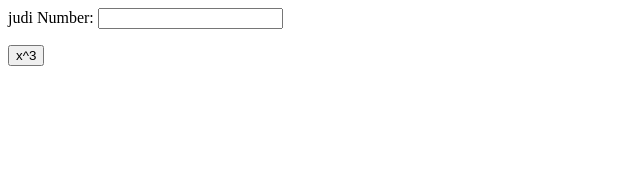
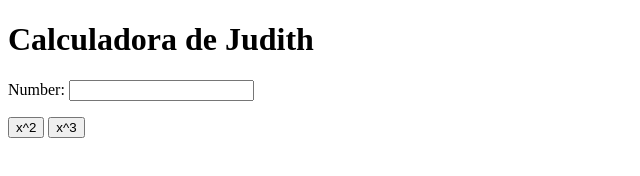
Before and after one commit to judymj-dev/my_calculator_2, a plain HTML site: page index.html in a window 1280 px wide. Shown: the whole page, without its empty margins (0-640 px from the left). Drawn offline with Linux system fonts and the light colour scheme.

Commit message:
x^2 button

```diff
--- a/index.html
+++ b/index.html
@@ -4,10 +4,12 @@
 		<title>Calculator</title>
 		<meta charset="utf-8">
 	</head>
-	<body>judi</h1>
+	<body>
+		<h1>Calculadora de Judith</h1>
 		Number:
 		<input type="text" id="n1">
 		<p>
+			<button onclick="square()"> x^2 </button>
 			<button onclick="cube()"> x^3 </button>
 		</p>
 		<script type="text/javascript">
@@ -15,6 +17,10 @@
 				var num = document.getElementById("n1");
 				num.value = Math.pow(num.value, 3);
 			}
+			function square() {
+				var num = document.getElementById("n1");
+				num.value = Math.pow(num.value, 2);
+			}
 		</script>
 	</body>
 </html>
```
